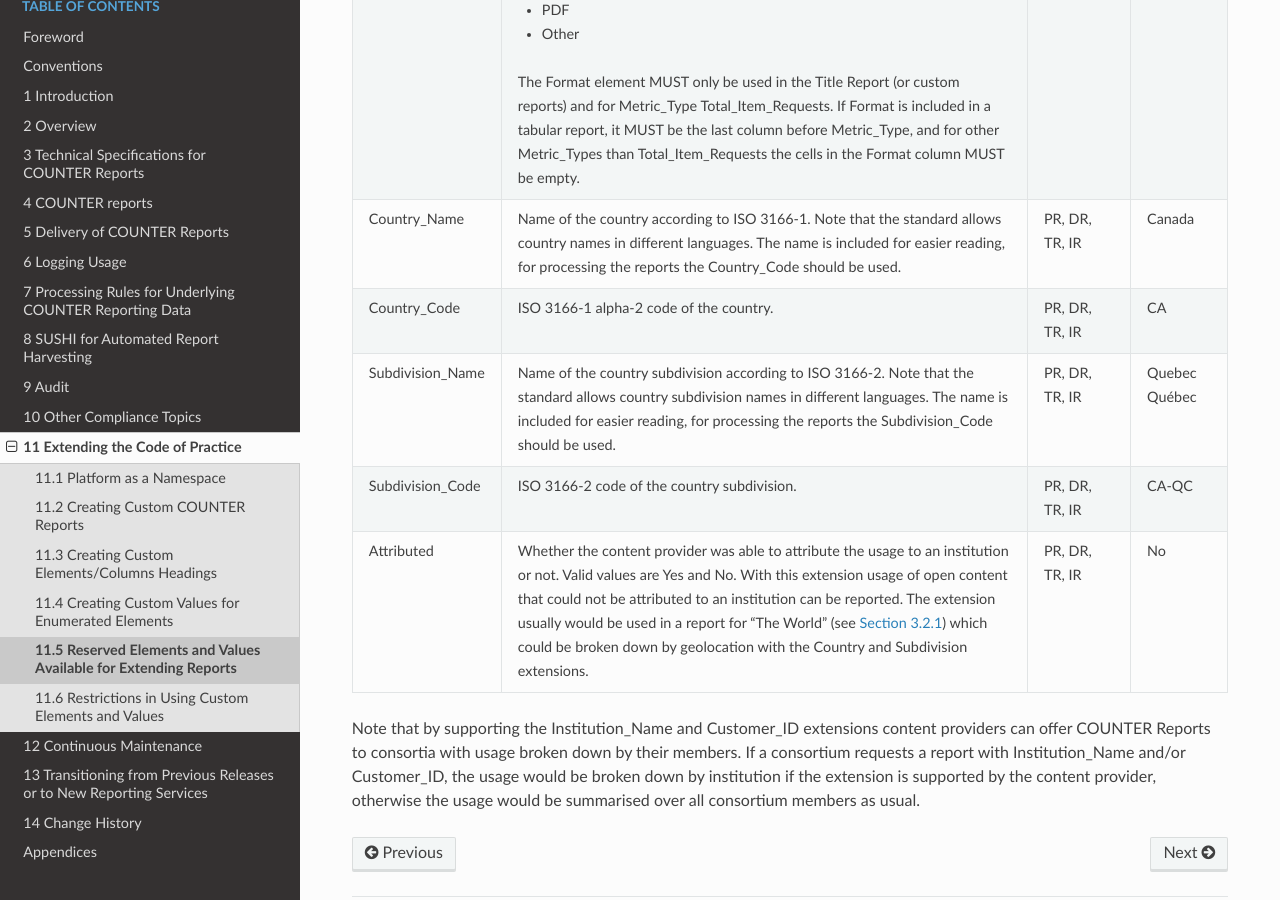
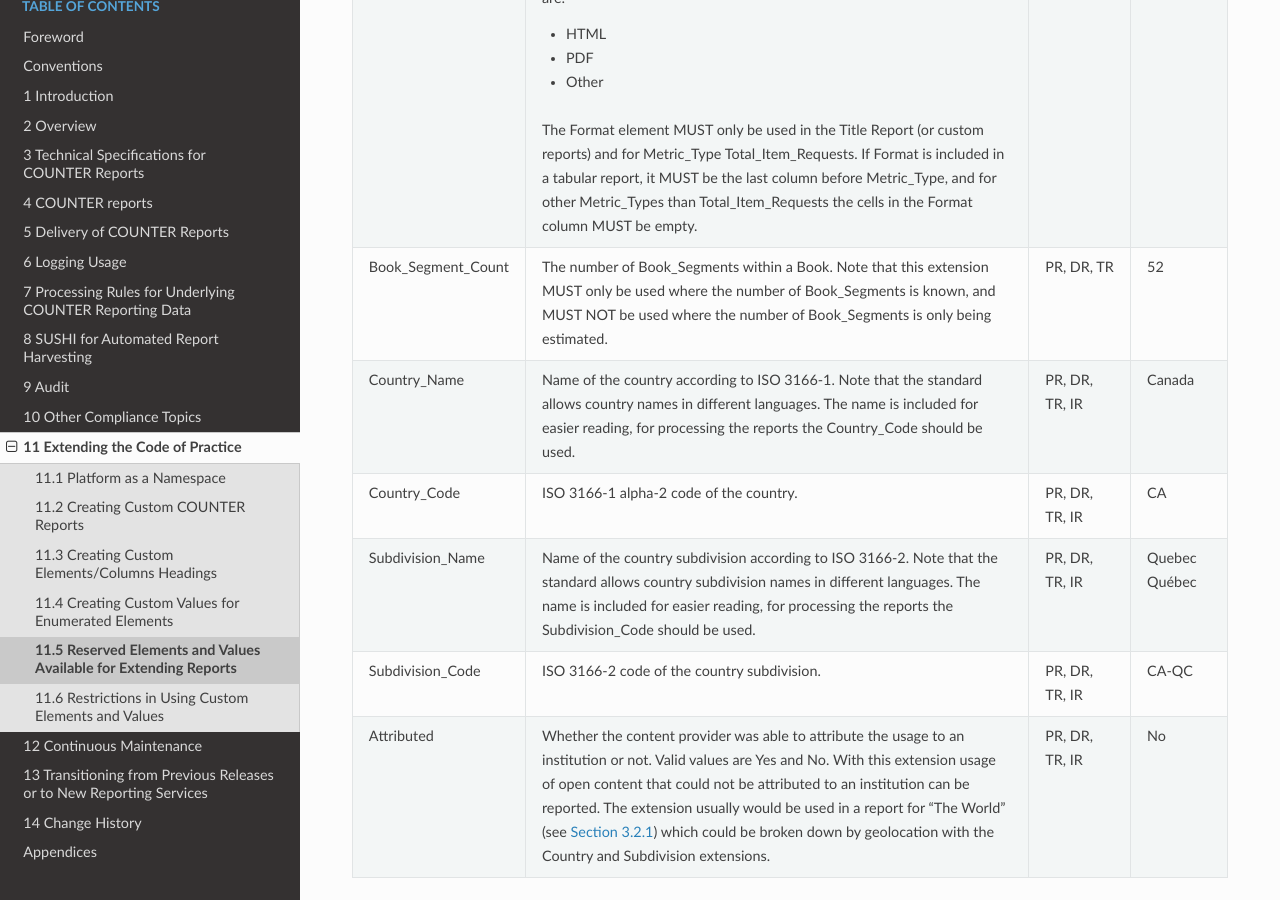
Before and after one commit to Project-Counter/cop5, a Sphinx documentation site: the page built from source/11-extending/05-reserved-values-available-for-extending-reports.rst, in a window 1280 px wide and 900 px high, scrolled down 766 px. Built offline with Sphinx 7.4.7 and the Read the Docs theme 2.0.0, drawn with Linux system fonts in a browser that asks for light colours.

Commit message:
Book_Segment extension
Added Book_Segment_Count to the list of reserved extensions

```diff
--- a/source/11-extending/05-reserved-values-available-for-extending-reports.rst
+++ b/source/11-extending/05-reserved-values-available-for-extending-reports.rst
@@ -44,6 +44,11 @@
      - TR
      - PDF
 
+   * - Book_Segment_Count
+     - The number of Book_Segments within a Book. Note that this extension MUST only be used where the number of Book_Segments is known, and MUST NOT be used where the number of Book_Segments is only being estimated.
+     - PR, DR, TR
+     - 52
+
    * - Country_Name
      - Name of the country according to ISO 3166-1. Note that the standard allows country names in different languages. The name is included for easier reading, for processing the reports the Country_Code should be used.
      - PR, DR, TR, IR
```
